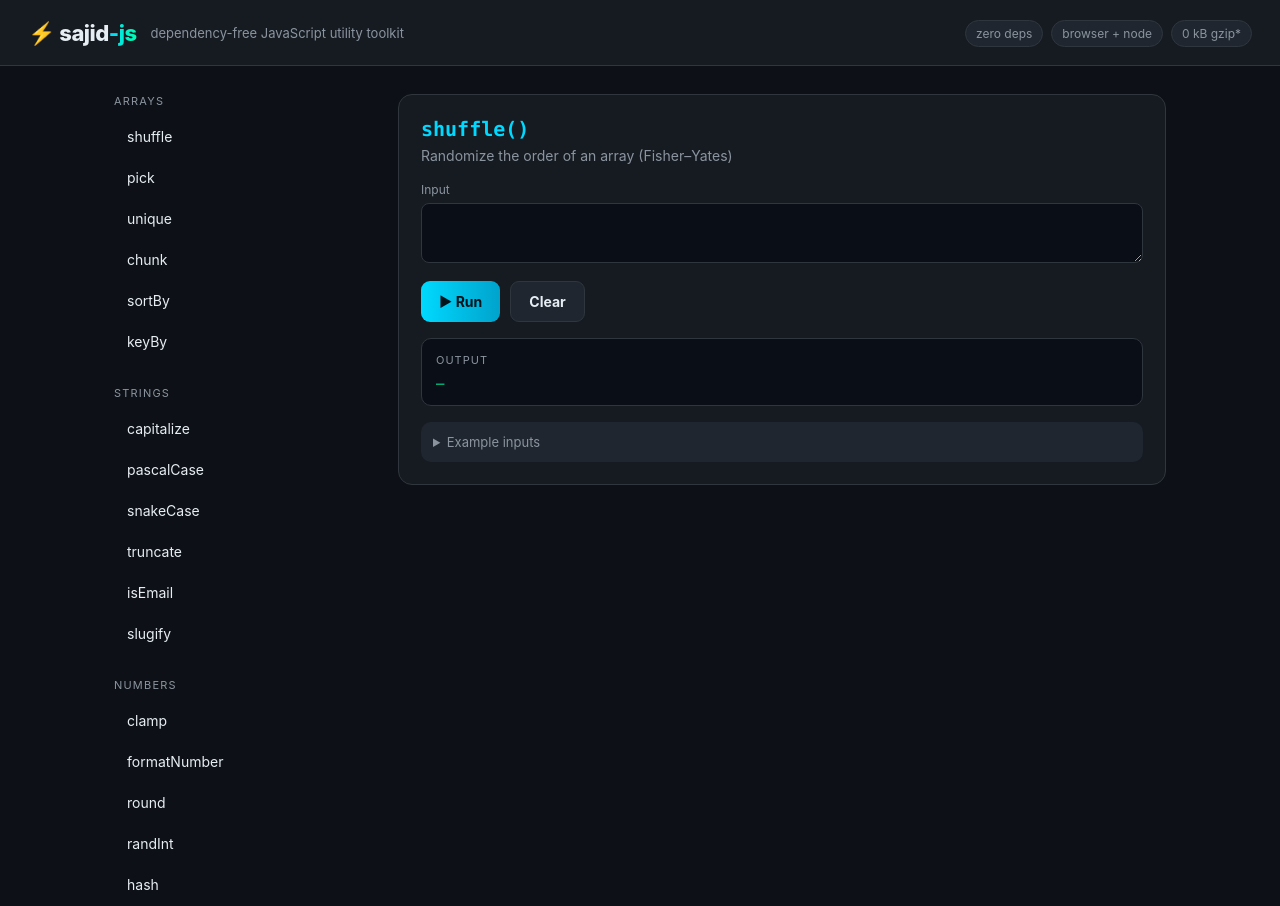
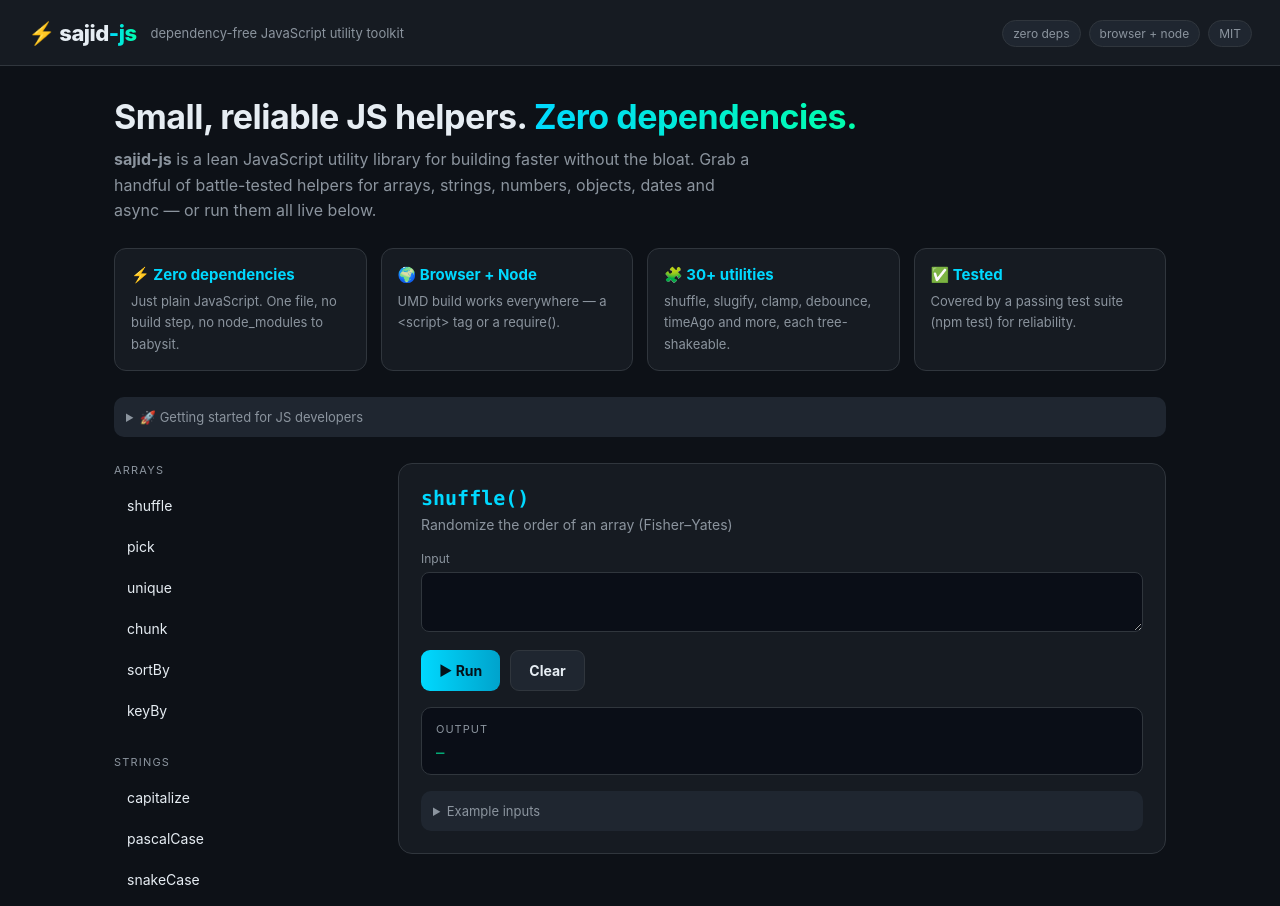
Before and after one commit to thesajidalam/sajid-js, a website: page index.html in a window 1280 px wide. Shown: the top 906 px of the page. Drawn offline with Linux system fonts and the light colour scheme.

Commit message:
chore: strengthen site as professional JS library landing page for js.org review

```diff
--- a/index.html
+++ b/index.html
@@ -27,7 +27,7 @@
     .logo span { background: linear-gradient(90deg, var(--accent), var(--accent-2)); -webkit-background-clip: text; background-clip: text; color: transparent; }
     .tagline { color: var(--muted); font-size: 13px; }
 
-    .layout { display: grid; grid-template-columns: 260px 1fr; gap: 24px; max-width: 1100px; margin: 28px auto; padding: 0 24px; }
+    .layout { display: grid; grid-template-columns: 260px 1fr; gap: 24px; max-width: 1100px; margin: 26px auto; padding: 0 24px; }
 
     .group { margin-bottom: 26px; }
     .group-title { text-transform: uppercase; font-size: 11px; letter-spacing: 1.2px; color: var(--muted); margin-bottom: 10px; }
@@ -65,6 +65,15 @@
 
     footer { text-align: center; color: var(--muted); padding: 30px; font-size: 13px; border-top: 1px solid var(--border); margin-top: 30px; }
     footer a { color: var(--accent); text-decoration: none; }
+    .hero { max-width: 1100px; margin: 30px auto 0; padding: 0 24px; }
+    .hero h1 { font-size: 34px; letter-spacing: -0.5px; margin-bottom: 10px; }
+    .hero h1 span { background: linear-gradient(90deg, var(--accent), var(--accent-2)); -webkit-background-clip: text; background-clip: text; color: transparent; }
+    .hero p { color: var(--muted); font-size: 16px; max-width: 640px; line-height: 1.6; }
+    .features { max-width: 1100px; margin: 24px auto 0; padding: 0 24px; display: grid; grid-template-columns: repeat(auto-fit, minmax(220px, 1fr)); gap: 14px; }
+    .feature { background: var(--panel); border: 1px solid var(--border); border-radius: 12px; padding: 16px; }
+    .feature b { color: var(--accent); display: block; margin-bottom: 6px; font-size: 15px; }
+    .feature span { color: var(--muted); font-size: 13px; line-height: 1.5; }
+    .getstarted { max-width: 1100px; margin: 26px auto 0; padding: 0 24px; }
     .pills { display: flex; gap: 8px; flex-wrap: wrap; margin-top: 2px; }
     .pill { background: var(--panel-2); border: 1px solid var(--border); color: var(--muted); font-size: 12px; padding: 5px 10px; border-radius: 20px; }
   </style>
@@ -76,9 +85,32 @@
     <div style="margin-left:auto" class="pills">
       <span class="pill">zero deps</span>
       <span class="pill">browser + node</span>
-      <span class="pill">0 kB gzip*</span>
+      <span class="pill">MIT</span>
     </div>
   </header>
+
+  <div class="hero">
+    <h1>Small, reliable JS helpers. <span>Zero dependencies.</span></h1>
+    <p><strong>sajid-js</strong> is a lean JavaScript utility library for building faster without the bloat. Grab a handful of battle-tested helpers for arrays, strings, numbers, objects, dates and async — or run them all live below.</p>
+  </div>
+
+  <div class="features">
+    <div class="feature"><b>⚡ Zero dependencies</b><span>Just plain JavaScript. One file, no build step, no node_modules to babysit.</span></div>
+    <div class="feature"><b>🌍 Browser + Node</b><span>UMD build works everywhere — a &lt;script&gt; tag or a require().</span></div>
+    <div class="feature"><b>🧩 30+ utilities</b><span>shuffle, slugify, clamp, debounce, timeAgo and more, each tree-shakeable.</span></div>
+    <div class="feature"><b>✅ Tested</b><span>Covered by a passing test suite (npm test) for reliability.</span></div>
+  </div>
+
+  <div class="getstarted">
+    <details class="examples">
+      <summary>🚀 Getting started for JS developers</summary>
+      <ul style="padding-left:20px;margin-top:10px;display:flex;flex-direction:column;gap:6px;color:var(--muted);font-size:14px">
+        <li><code style="color:var(--accent-2)">&lt;script src="src/sajid.js"&gt;&lt;/script&gt;</code> → <code style="color:var(--accent-2)">window.sajid</code></li>
+        <li><code style="color:var(--accent-2)">npm install sajid-js</code> → <code style="color:var(--accent-2)">const sajid = require('sajid-js')</code></li>
+        <li>Example: <code style="color:var(--accent-2)">sajid.slugify('Hello, World!')</code> → <code style="color:var(--accent-2)">"hello-world"</code></li>
+      </ul>
+    </details>
+  </div>
 
   <div class="layout">
     <aside>
@@ -87,7 +119,8 @@
         <div class="group-title">Install</div>
         <div class="cat">
           <pre style="background:var(--code-bg);border:1px solid var(--border);border-radius:8px;padding:12px;font-size:13px;color:var(--accent-2)">&lt;script src="src/sajid.js"&gt;&lt;/script&gt;
-// → window.sajid</pre>
+// → window.sajid
+npm install sajid-js</pre>
         </div>
       </div>
     </aside>
```
